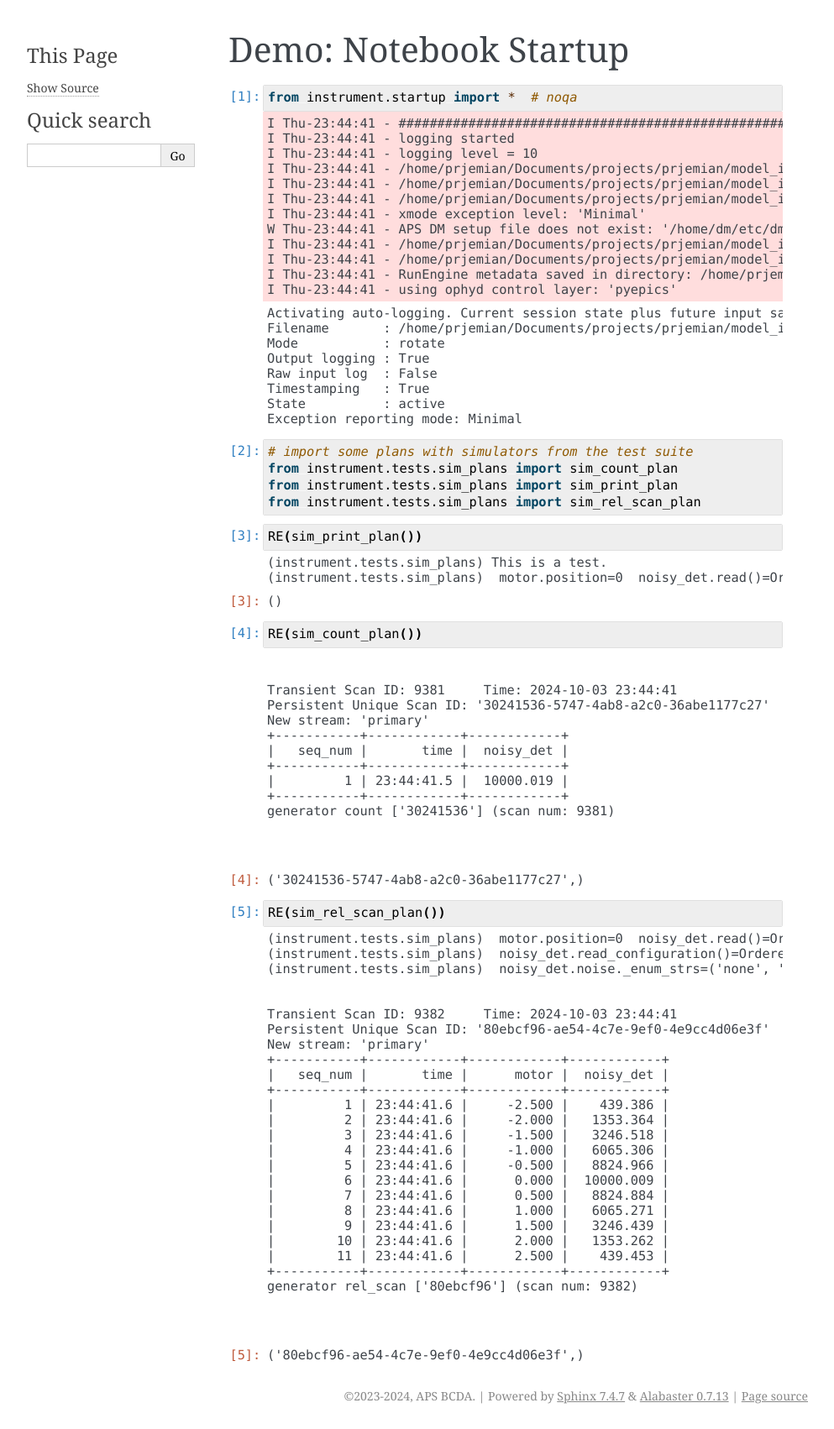
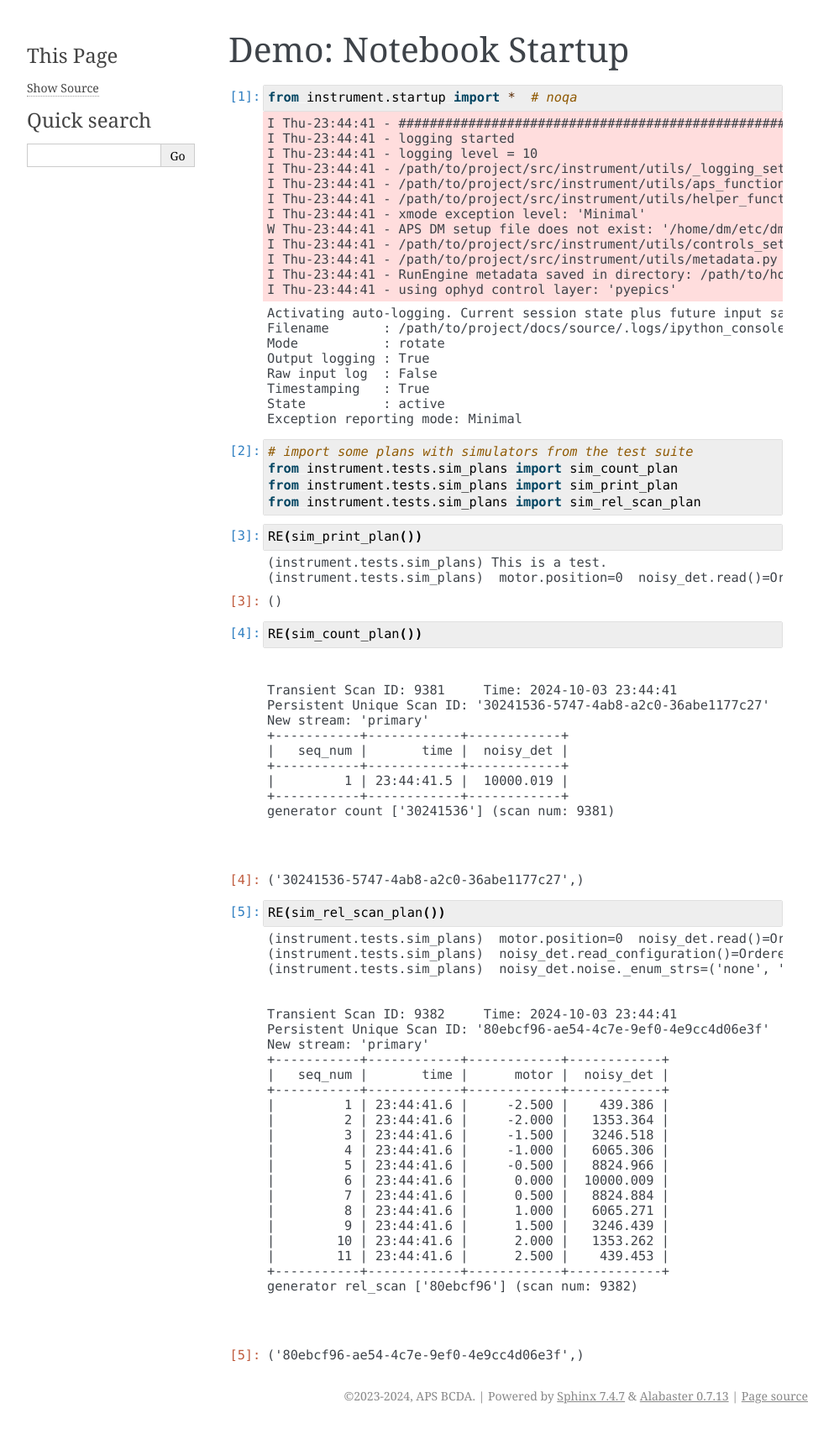
Before and after one commit to prjemian/model_instrument, a Sphinx documentation site: the page built from docs/source/demo.ipynb, in a window 1280 px wide. Shown: the whole page at 84% size, without its empty margins (148-1141 px from the left). Built offline with Sphinx 7.4.7, drawn with Linux system fonts in a browser that asks for light colours; the version number could not be read and is left out.

Commit message:
MNT #3 neutralize personal directory paths

```diff
--- a/docs/source/console.rst
+++ b/docs/source/console.rst
@@ -22,7 +22,7 @@ Note that ``In [1]:`` and ``In [2]:`` are numbered command prompts from IPython.
 
     In [1]: from instrument.startup import *
     Activating auto-logging. Current session state plus future input saved.
-    Filename       : /home/prjemian/Documents/projects/prjemian/model_instrument/.logs/ipython_console.log
+    Filename       : /path/to/project/.logs/ipython_console.log
     Mode           : rotate
     Output logging : True
     Raw input log  : False
@@ -31,15 +31,15 @@ Note that ``In [1]:`` and ``In [2]:`` are numbered command prompts from IPython.
     I Thu-23:46:37 - ############################################################ startup
     I Thu-23:46:37 - logging started
     I Thu-23:46:37 - logging level = 10
-    I Thu-23:46:37 - /home/prjemian/Documents/projects/prjemian/model_instrument/src/instrument/utils/_logging_setup.py
-    I Thu-23:46:37 - /home/prjemian/Documents/projects/prjemian/model_instrument/src/instrument/utils/aps_functions.py
-    I Thu-23:46:37 - /home/prjemian/Documents/projects/prjemian/model_instrument/src/instrument/utils/helper_functions.py
+    I Thu-23:46:37 - /path/to/project/src/instrument/utils/_logging_setup.py
+    I Thu-23:46:37 - /path/to/project/src/instrument/utils/aps_functions.py
+    I Thu-23:46:37 - /path/to/project/src/instrument/utils/helper_functions.py
     Exception reporting mode: Minimal
     I Thu-23:46:37 - xmode exception level: 'Minimal'
     W Thu-23:46:38 - APS DM setup file does not exist: '/home/dm/etc/dm.setup.sh'
-    I Thu-23:46:38 - /home/prjemian/Documents/projects/prjemian/model_instrument/src/instrument/utils/controls_setup.py
-    I Thu-23:46:38 - /home/prjemian/Documents/projects/prjemian/model_instrument/src/instrument/utils/metadata.py
-    I Thu-23:46:38 - RunEngine metadata saved in directory: /home/prjemian/.config/Bluesky_RunEngine_md
+    I Thu-23:46:38 - /path/to/project/src/instrument/utils/controls_setup.py
+    I Thu-23:46:38 - /path/to/project/src/instrument/utils/metadata.py
+    I Thu-23:46:38 - RunEngine metadata saved in directory: /path/to/home/.config/Bluesky_RunEngine_md
     I Thu-23:46:38 - using ophyd control layer: 'pyepics'
 
     In [2]:
--- a/docs/source/script.rst
+++ b/docs/source/script.rst
@@ -24,15 +24,15 @@ type that.
     I Thu-23:49:59 - ############################################################ startup
     I Thu-23:49:59 - logging started
     I Thu-23:49:59 - logging level = 10
-    I Thu-23:49:59 - /home/prjemian/Documents/projects/prjemian/model_instrument/src/instrument/utils/_logging_setup.py
-    I Thu-23:49:59 - /home/prjemian/Documents/projects/prjemian/model_instrument/src/instrument/utils/aps_functions.py
-    I Thu-23:49:59 - /home/prjemian/Documents/projects/prjemian/model_instrument/src/instrument/utils/helper_functions.py
+    I Thu-23:49:59 - /path/to/project/src/instrument/utils/_logging_setup.py
+    I Thu-23:49:59 - /path/to/project/src/instrument/utils/aps_functions.py
+    I Thu-23:49:59 - /path/to/project/src/instrument/utils/helper_functions.py
     W Thu-23:49:59 - APS DM setup file does not exist: '/home/dm/etc/dm.setup.sh'
-    I Thu-23:49:59 - /home/prjemian/Documents/projects/prjemian/model_instrument/src/instrument/utils/controls_setup.py
-    I Thu-23:49:59 - /home/prjemian/Documents/projects/prjemian/model_instrument/src/instrument/utils/metadata.py
-    I Thu-23:49:59 - RunEngine metadata saved in directory: /home/prjemian/.config/Bluesky_RunEngine_md
+    I Thu-23:49:59 - /path/to/project/src/instrument/utils/controls_setup.py
+    I Thu-23:49:59 - /path/to/project/src/instrument/utils/metadata.py
+    I Thu-23:49:59 - RunEngine metadata saved in directory: /path/to/home/.config/Bluesky_RunEngine_md
     I Thu-23:49:59 - using ophyd control layer: 'pyepics'
-    dict(RE.md)={'versions': {'apstools': '1.6.20', 'bluesky': '1.13.0a3', 'databroker': '1.2.5', 'epics': '3.5.7', 'h5py': '3.9.0', 'intake': '0.6.4', 'matplotlib': '3.9.2', 'numpy': '1.26.4', 'ophyd': '1.9.0', 'pyRestTable': '2020.0.11.dev1+gfcdd4be', 'python': '3.11.10', 'pysumreg': '1.0.6', 'spec2nexus': '2021.2.6'}, 'pid': 566711, 'proposal_id': 'commissioning', 'login_id': 'prjemian@arf.jemian.org', 'scan_id': 9382, 'iconfig': {'ICONFIG_VERSION': '2.0.0', 'DATABROKER_CATALOG': 'temp', 'RUN_ENGINE': {'DEFAULT_METADATA': {'beamline_id': 'instrument', 'instrument_name': 'Most Glorious Scientific Instrument', 'proposal_id': 'commissioning', 'databroker_catalog': 'temp'}, 'USE_PROGRESS_BAR': False}, 'AREA_DETECTOR': {'ALLOW_PLUGIN_WARMUP': True, 'BLUESKY_FILES_ROOT': '/path/to/data/', 'IMAGE_DIR': 'sub/directory/path', 'HDF5_FILE_TEMPLATE': '%s%s_%6.6d.h5'}, 'SPEC_DATA_FILES': {'FILE_EXTENSION': 'dat'}, 'DM_SETUP_FILE': '/home/dm/etc/dm.setup.sh', 'OPHYD': {'TIMEOUTS': {'PV_READ': 5, 'PV_WRITE': 5, 'PV_CONNECTION': 5}}, 'LOGGING': {'NUMBER_OF_PREVIOUS_BACKUPS': 9}, 'XMODE_DEBUG_LEVEL': 'Minimal'}, 'databroker_catalog': 'temp', 'beamline_id': 'instrument', 'instrument_name': 'Most Glorious Scientific Instrument', 'conda_prefix': '/home/prjemian/.conda/envs/bluesky_2024_3'}
+    dict(RE.md)={'versions': {'apstools': '1.6.20', 'bluesky': '1.13.0a3', 'databroker': '1.2.5', 'epics': '3.5.7', 'h5py': '3.9.0', 'intake': '0.6.4', 'matplotlib': '3.9.2', 'numpy': '1.26.4', 'ophyd': '1.9.0', 'pyRestTable': '2020.0.11.dev1+gfcdd4be', 'python': '3.11.10', 'pysumreg': '1.0.6', 'spec2nexus': '2021.2.6'}, 'pid': 566711, 'proposal_id': 'commissioning', 'login_id': 'prjemian@arf.jemian.org', 'scan_id': 9382, 'iconfig': {'ICONFIG_VERSION': '2.0.0', 'DATABROKER_CATALOG': 'temp', 'RUN_ENGINE': {'DEFAULT_METADATA': {'beamline_id': 'instrument', 'instrument_name': 'Most Glorious Scientific Instrument', 'proposal_id': 'commissioning', 'databroker_catalog': 'temp'}, 'USE_PROGRESS_BAR': False}, 'AREA_DETECTOR': {'ALLOW_PLUGIN_WARMUP': True, 'BLUESKY_FILES_ROOT': '/path/to/data/', 'IMAGE_DIR': 'sub/directory/path', 'HDF5_FILE_TEMPLATE': '%s%s_%6.6d.h5'}, 'SPEC_DATA_FILES': {'FILE_EXTENSION': 'dat'}, 'DM_SETUP_FILE': '/home/dm/etc/dm.setup.sh', 'OPHYD': {'TIMEOUTS': {'PV_READ': 5, 'PV_WRITE': 5, 'PV_CONNECTION': 5}}, 'LOGGING': {'NUMBER_OF_PREVIOUS_BACKUPS': 9}, 'XMODE_DEBUG_LEVEL': 'Minimal'}, 'databroker_catalog': 'temp', 'beamline_id': 'instrument', 'instrument_name': 'Most Glorious Scientific Instrument', 'conda_prefix': '/path/to/home/.conda/envs/bluesky_2024_3'}
 
 .. note:: The first line is a linux *shebang* [#]_ that tells the
     linux command processor to start this script with the
```
Also changed, not shown: docs/source/demo.ipynb.
